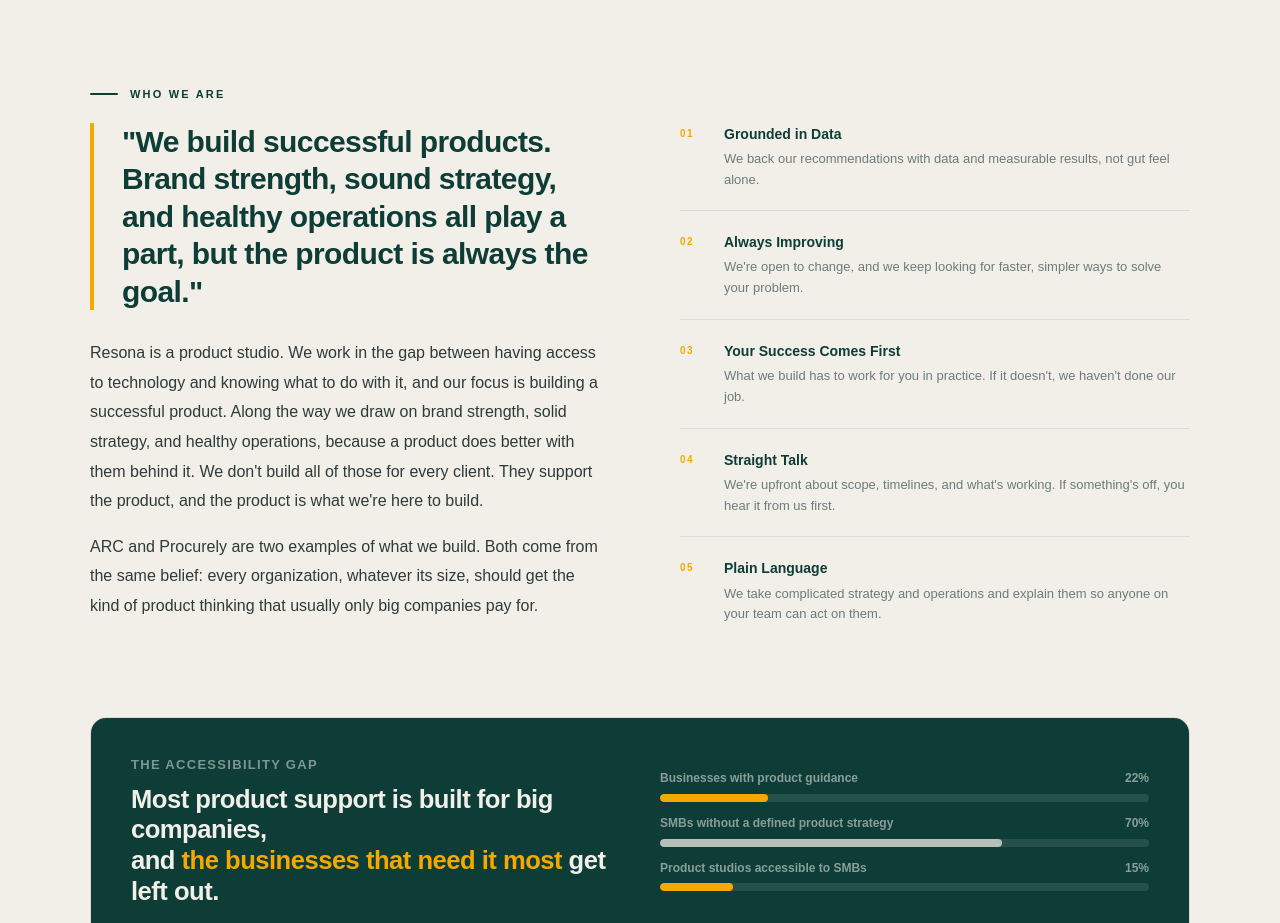
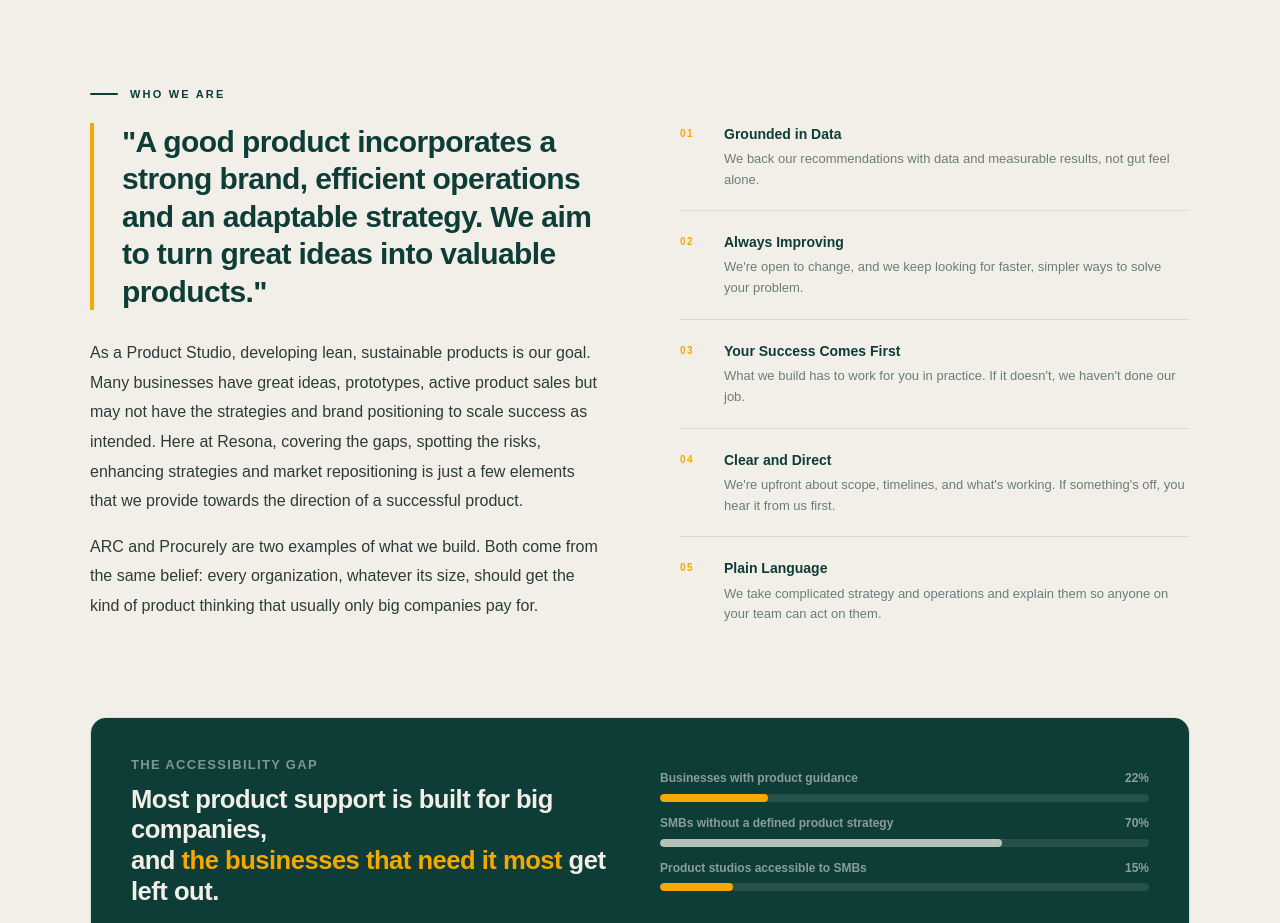
Before and after one commit to resona-cloud/resonaio, an Eleventy site: page src/index.html in a window 1280 px wide. Shown: the part 1220-2143 px from the top of the page. Built offline with nearby package versions, Linux system fonts and the light colour scheme; Eleventy itself is replaced by a stand-in of ours; files that its build step writes are made by us from their sources; a web font is replaced by a local one.

Commit message:
Update Who We Are headline, intro paragraph, and value 04 title
Co-Authored-By: Claude Sonnet 5.5 <noreply@anthropic.com>
Claude-Session: https://claude.ai/code/session_01R9UdXWb7hgaVJJ1en6WQPj

```diff
--- a/src/index.html
+++ b/src/index.html
@@ -89,9 +89,9 @@ pageLinks:
 
     <div class="who-top">
       <div class="reveal">
-        <div class="who-statement">"We build successful products. Brand strength, sound strategy, and healthy operations all play a part, but the product is always the goal."</div>
+        <div class="who-statement">"A good product incorporates a strong brand, efficient operations and an adaptable strategy. We aim to turn great ideas into valuable products."</div>
         <div class="who-body">
-          <p>Resona is a product studio. We work in the gap between having access to technology and knowing what to do with it, and our focus is building a successful product. Along the way we draw on brand strength, solid strategy, and healthy operations, because a product does better with them behind it. We don't build all of those for every client. They support the product, and the product is what we're here to build.</p>
+          <p>As a Product Studio, developing lean, sustainable products is our goal. Many businesses have great ideas, prototypes, active product sales but may not have the strategies and brand positioning to scale success as intended. Here at Resona, covering the gaps, spotting the risks, enhancing strategies and market repositioning is just a few elements that we provide towards the direction of a successful product.</p>
           <p>ARC and Procurely are two examples of what we build. Both come from the same belief: every organization, whatever its size, should get the kind of product thinking that usually only big companies pay for.</p>
         </div>
       </div>
@@ -110,7 +110,7 @@ pageLinks:
         </div>
         <div class="value-item">
           <div class="value-num">04</div>
-          <div><div class="value-title">Straight Talk</div><div class="value-body">We're upfront about scope, timelines, and what's working. If something's off, you hear it from us first.</div></div>
+          <div><div class="value-title">Clear and Direct</div><div class="value-body">We're upfront about scope, timelines, and what's working. If something's off, you hear it from us first.</div></div>
         </div>
         <div class="value-item">
           <div class="value-num">05</div>
```
